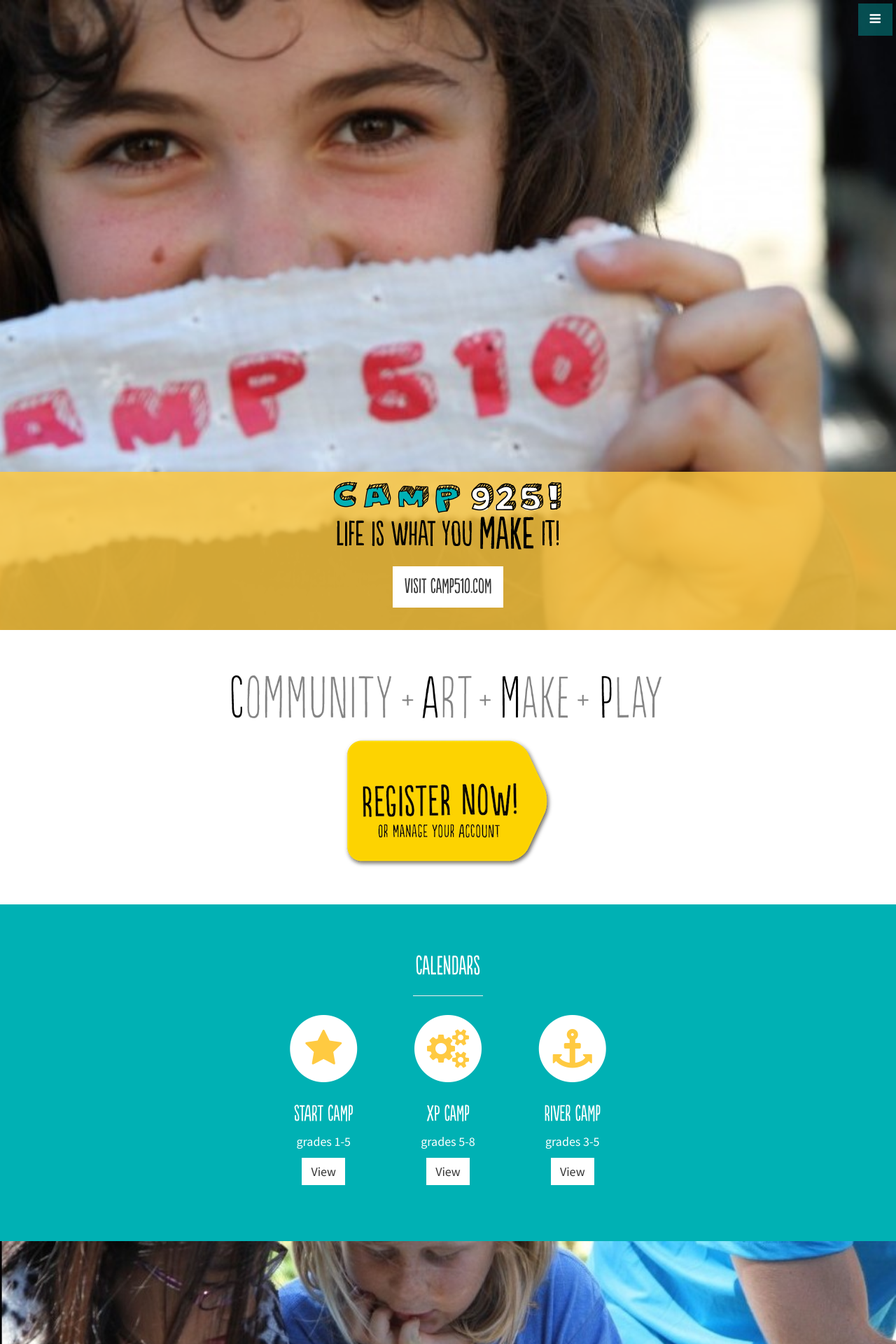
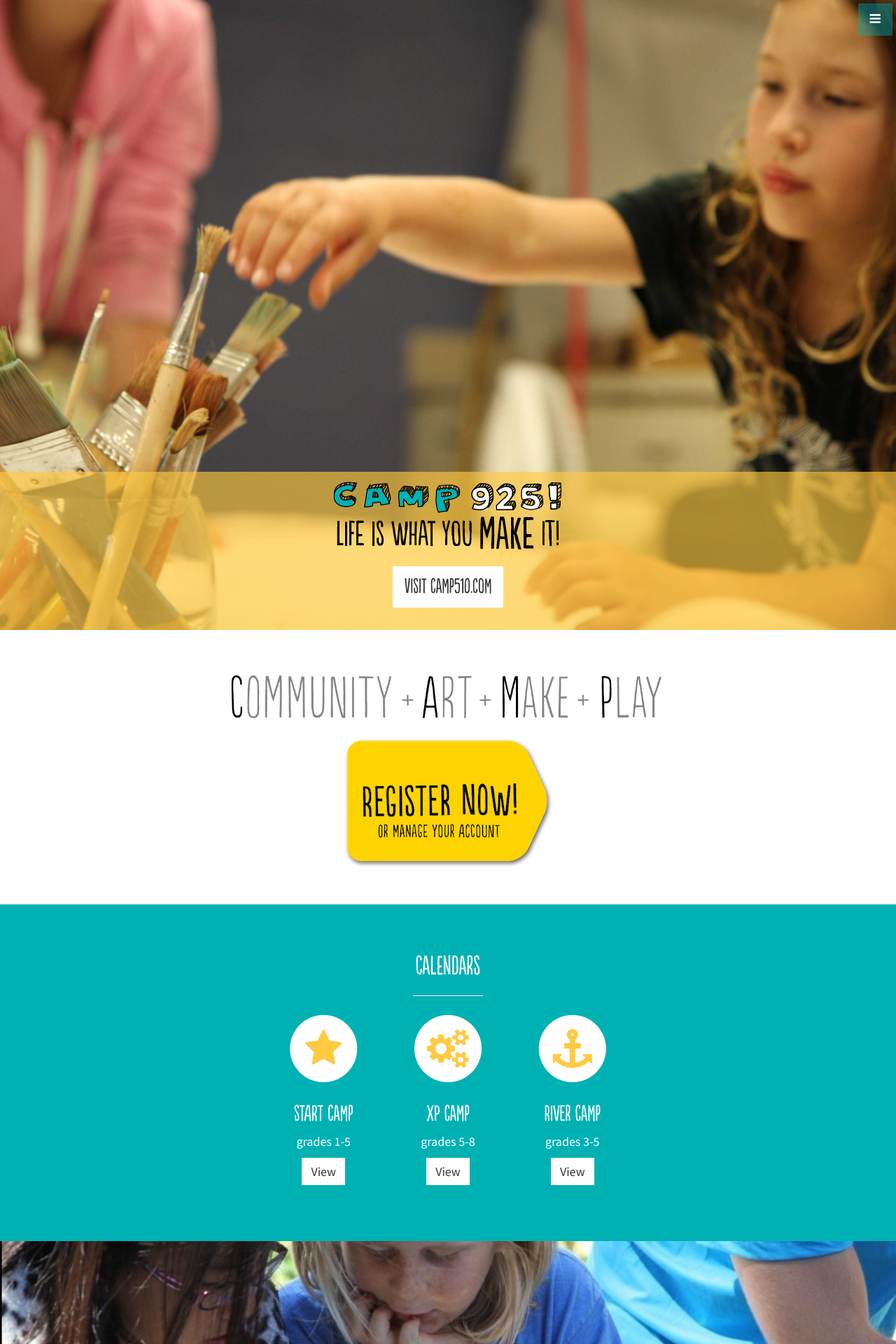
Before and after one commit to camp925/camp925.github.io, a Jekyll site: the page built from index.html, in a window 1280 px wide. Shown: the top 1920 px of the page at 70% size. Built offline with Jekyll 4.4.1, drawn with Linux system fonts in a browser that asks for light colours.

Commit message:
add img/925_home_eden.jpg to .header style

```diff
--- a/css/styles.css
+++ b/css/styles.css
@@ -238,7 +238,7 @@
     position: relative;
     width: 100%;
     height: 100vh;
-    background: url(../img/girl_w_sign.jpg) no-repeat center center scroll;
+    background: url(../img/925_home_eden.jpg) no-repeat center center scroll;
     -webkit-background-size: cover;
     -moz-background-size: cover;
     background-size: cover;
@@ -246,7 +246,7 @@
 }
 
 .logo {
-    background-color: rgba(255,202,65,.82);
+    background-color: rgba(255,202,65,.64);
     padding: 12px;
 }
 
```
Also changed, not shown: img/925_home_eden.jpg (added).
